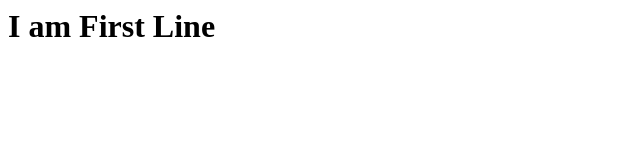
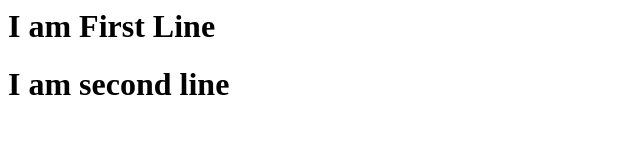
Before and after one commit to vaibhavcodes/jenkins2, a plain HTML site: page index.html in a window 1280 px wide. Shown: the whole page, without its empty margins (0-640 px from the left). Drawn offline with Linux system fonts and the light colour scheme.

Commit message:
comment1

```diff
--- a/index.html
+++ b/index.html
@@ -1,4 +1,4 @@
 <html>
 	<h1> I am First Line </h1>
-
+<h1> I am second line </h1>
 </html>
```
